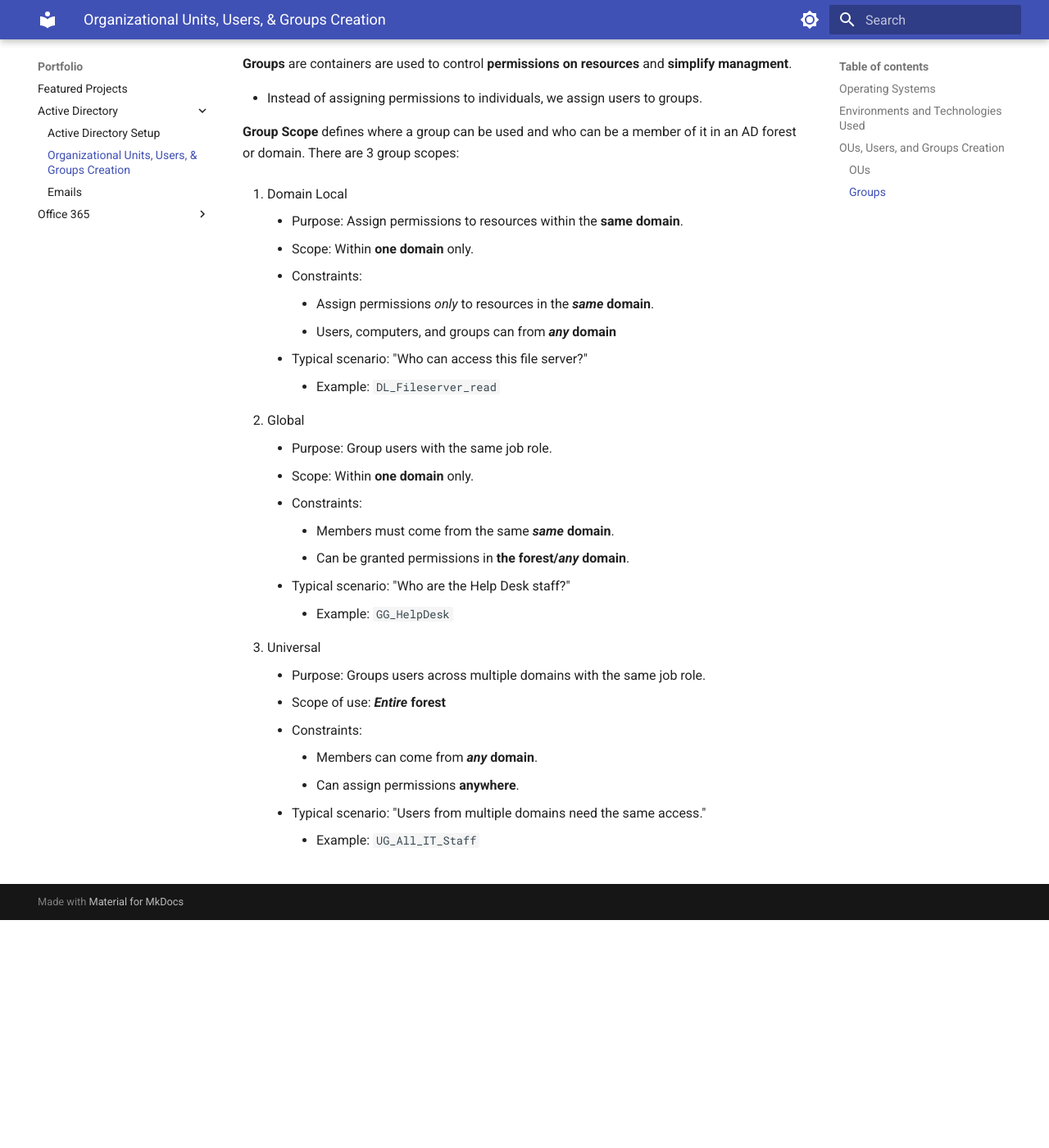
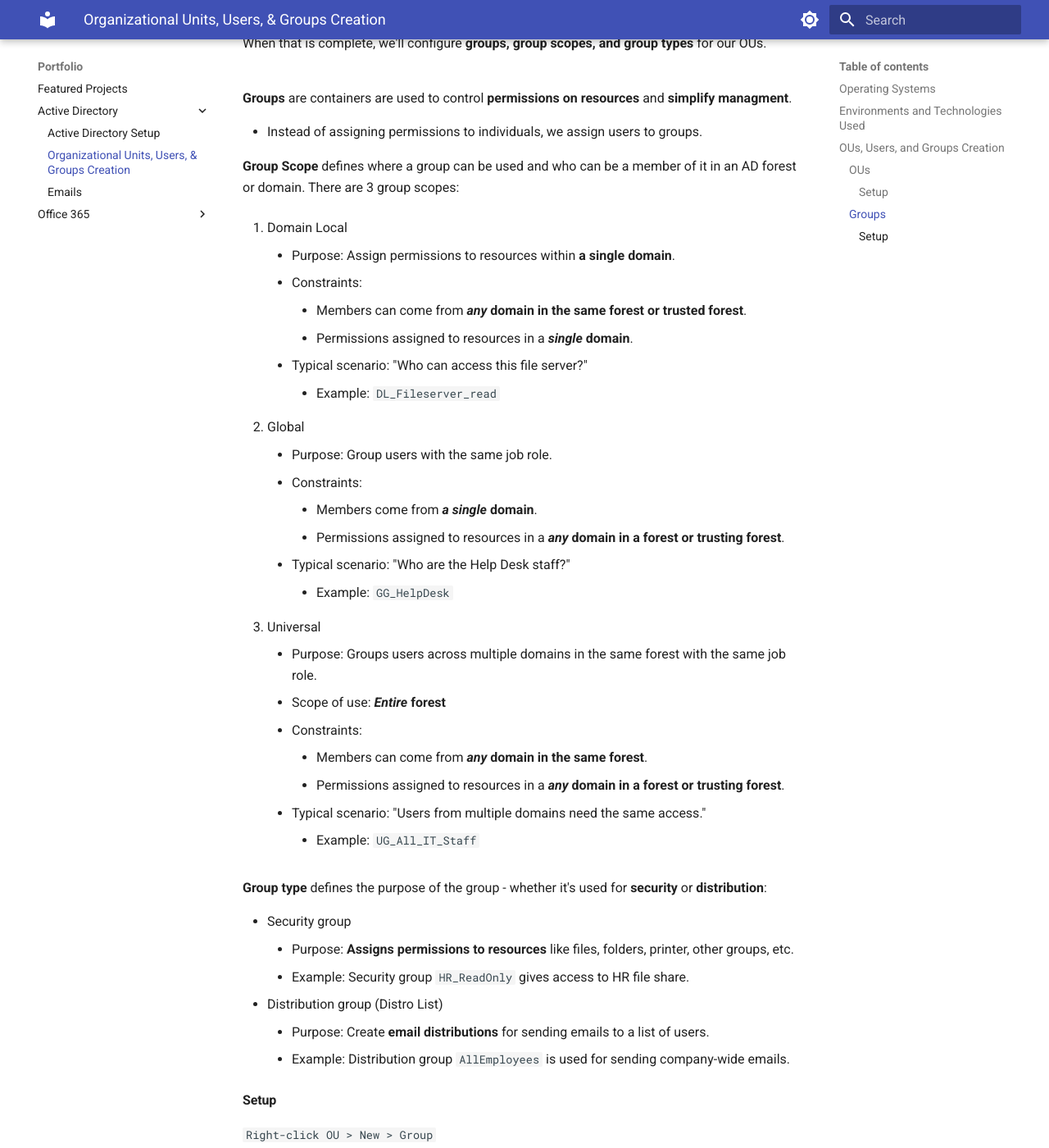
Before and after one commit to DanMedinaGH/IT_portfolio, an MkDocs documentation site: the page built from docs/portfolio/active_directory/OUs_users_groups/OUs_users_groups.md, in a window 1280 px wide and 1400 px high, scrolled down 2964 px. Shown: the whole window at 82% size. Built offline with MkDocs 1.6.1 and Material for MkDocs 9.7.7, drawn with Linux system fonts in a browser that asks for light colours; before the commit the page ends 4086 px from its top, so only the background shows below that; some of the changed text lies outside the part shown.

Commit message:
Added group and group type sections to OU project.

````diff
--- a/docs/portfolio/active_directory/OUs_users_groups/OUs_users_groups.md
+++ b/docs/portfolio/active_directory/OUs_users_groups/OUs_users_groups.md
@@ -13,6 +13,7 @@ In this project we will create **organizational units (OUs)** for our domain. We
 ### OUs
 An **OU** is a container in AD that allows us to organize computers, users, groups, and other objects. It allows adminstrators to logically structure resources in a domain.
 
+#### Setup
 To add an OU we select:
 
 ```
@@ -49,28 +50,42 @@ When that is complete, we'll configure **groups, group scopes, and group types**
 **Group Scope** defines where a group can be used and who can be a member of it in an AD forest or domain. There are 3 group scopes:
 
 1. Domain Local
-    - Purpose: Assign permissions to resources within the **same domain**.
-    - Scope: Within **one domain** only.
+    - Purpose: Assign permissions to resources within **a single domain**.
     - Constraints:
-        - Assign permissions *only* to resources in the ***same* domain**.
-        - Users, computers, and groups can from ***any* domain**
+        - Members can come from ***any* domain in the same forest or trusted forest**.
+        - Permissions assigned to resources in a ***single* domain**.
     - Typical scenario: "Who can access this file server?"
         - Example: ```DL_Fileserver_read```
 
 2. Global
     - Purpose: Group users with the same job role.
-    - Scope: Within **one domain** only.
     - Constraints:
-        - Members must come from the same ***same* domain**.
-        - Can be granted permissions in **the forest/*any* domain**.
+        - Members come from ***a single* domain**.
+        - Permissions assigned to resources in a ***any* domain in a forest or trusting forest**.
     - Typical scenario: "Who are the Help Desk staff?"
         - Example: ```GG_HelpDesk```
 
 3. Universal
-    - Purpose: Groups users across multiple domains with the same job role.
+    - Purpose: Groups users across multiple domains in the same forest with the same job role.
     - Scope of use: ***Entire* forest**
     - Constraints:
-        - Members can come from ***any* domain**.
-        - Can assign permissions **anywhere**.
+        - Members can come from ***any* domain in the same forest**.
+        - Permissions assigned to resources in a ***any* domain in a forest or trusting forest**.
     - Typical scenario: "Users from multiple domains need the same access."
         - Example: ```UG_All_IT_Staff```
+
+**Group type** defines the purpose of the group - whether it's used for **security** or **distribution**:
+
+- Security group
+    - Purpose: **Assigns permissions to resources** like files, folders, printer, other groups, etc.
+    - Example: Security group ```HR_ReadOnly``` gives access to HR file share.
+- Distribution group (Distro List)
+    - Purpose: Create **email distributions** for sending emails to a list of users.
+    - Example: Distribution group ```AllEmployees``` is used for sending company-wide emails.
+
+#### Setup
+```Right-click OU > New > Group```
+
+![New Group](./assets/images/new_group.png)
+
+After clicking OK a new group will be added to the OU.
````
Also changed, not shown: docs/portfolio/active_directory/OUs_users_groups/assets/images/new_group.png (added).
